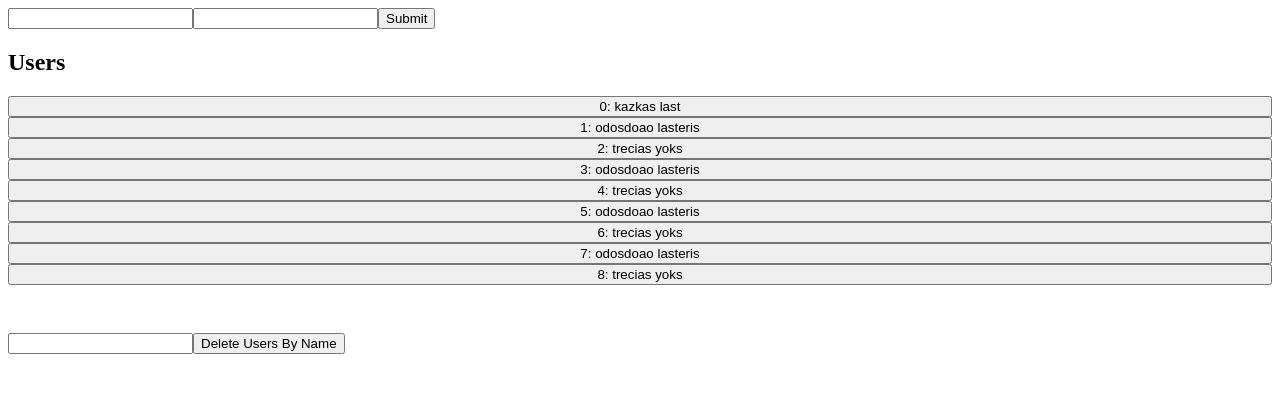
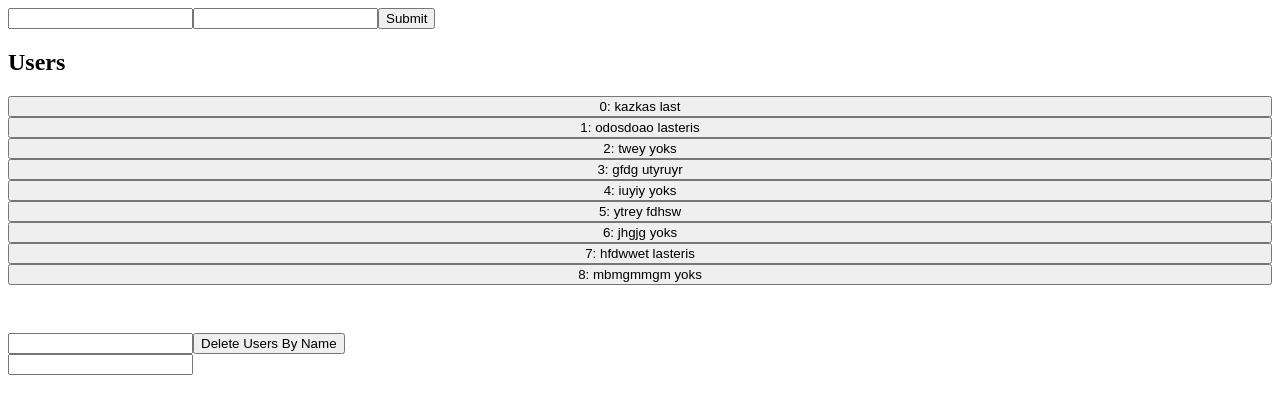
Before and after one commit to myka1/react-kazka, a React (Vite) app: page / in a window 1280 px wide. Shown: the top 414 px of the page. Built offline with nearby package versions, Linux system fonts and the light colour scheme.

Commit message:
adding new features

```diff
--- a/src/App.tsx
+++ b/src/App.tsx
@@ -1,8 +1,11 @@
-import { useEffect, useState } from "react";
+import { useEffect, useId, useState } from "react";
 import UsersList from "./components/UsersList";
-import useKeydownListener from "./hooks/useKeydownListener";
-// import useUsersListRefiller from "./hooks/useUsersListRefiller";
+// import useKeydownListener from "./hooks/useKeydownListener";
+import useUsersListRefiller from "./hooks/useUsersListRefiller";
 import DeleteByName from "./components/DeleteByName";
+import SearchBar from "./components/SearchBar";
+import { useSearch } from "./hooks/useSearch";
+import { getFilteredUsers } from "./utils";
 
 export type User = {
   name: string;
@@ -13,56 +16,70 @@ export type User = {
 const mockUsers = [
   { id: 0, name: "kazkas", lastName: "last" },
   { id: 1, name: "odosdoao", lastName: "lasteris" },
-  { id: 2, name: "trecias", lastName: "yoks" },
-  { id: 3, name: "odosdoao", lastName: "lasteris" },
-  { id: 4, name: "trecias", lastName: "yoks" },
-  { id: 5, name: "odosdoao", lastName: "lasteris" },
-  { id: 6, name: "trecias", lastName: "yoks" },
-  { id: 7, name: "odosdoao", lastName: "lasteris" },
-  { id: 8, name: "trecias", lastName: "yoks" },
+  { id: 2, name: "twey", lastName: "yoks" },
+  { id: 3, name: "gfdg", lastName: "utyruyr" },
+  { id: 4, name: "iuyiy", lastName: "yoks" },
+  { id: 5, name: "ytrey", lastName: "fdhsw" },
+  { id: 6, name: "jhgjg", lastName: "yoks" },
+  { id: 7, name: "hfdwwet", lastName: "lasteris" },
+  { id: 8, name: "mbmgmmgm", lastName: "yoks" },
 ];
+
+let index = mockUsers.length;
 
 const App = () => {
   const [users, setUsers] = useState<User[]>(mockUsers);
   const [name, setName] = useState("");
   const [lastName, setLastName] = useState("");
-  const [nameToDelete, setNameToDelete] = useState("");
+  const { SearchBarElement, searchQuery } = useSearch();
+  // const [nameToDelete, setNameToDelete] = useState("");
 
   // useKeydownListener(() => removeUser(users.length - 1));
 
-  const useUsersListRefiller = () => {
-    useEffect(() => {
-      setUsers(mockUsers);
-      return setUsers(mockUsers);
-    }, [users.length === 0]);
-  };
-
-  useUsersListRefiller();
+  useUsersListRefiller(users, () => setUsers(mockUsers));
 
   const addUser = () => {
-    const newUser = { id: users[users.length - 1].id + 1, name, lastName };
+    const newUser = { id: index, name, lastName };
     setUsers((currentUsers) => [...currentUsers, newUser]);
+    index++;
     setName("");
     setLastName("");
   };
 
-  const removeUser = (id: number) => {
+  const removeUser = (user: User) => {
     setUsers((currentUsers) =>
-      currentUsers.filter((user) => {
-        return id !== user.id;
+      currentUsers.filter((currentUser) => {
+        return user.id !== currentUser.id;
       })
     );
   };
 
+  const duplicateUser = (user: User) => {
+    const newUser: User = {
+      name: user.name,
+      lastName: user.lastName,
+      id: index,
+    };
+    index++;
+    const freshUsers = JSON.parse(JSON.stringify(users));
+    freshUsers.splice(users.indexOf(user) + 1, 0, newUser);
+
+    setUsers(freshUsers);
+    console.log(freshUsers);
+  };
+
   const removeUserByName = (name: string) => {
+    if (!users.some((user) => user.name === name)) {
+      return alert("nera tokio vardo");
+    }
     setUsers((currentUsers) =>
       currentUsers.filter((user) => {
         return name.toLowerCase() !== user.name.toLowerCase();
       })
     );
-    setNameToDelete("");
   };
 
+  const filteredUsers = getFilteredUsers(users, searchQuery);
   return (
     <div>
       <form
@@ -76,12 +93,9 @@ const App = () => {
 
         <button>Submit</button>
       </form>
-      <UsersList users={users} onUserClick={removeUser} />
-      <DeleteByName
-        removeUserByName={removeUserByName}
-        nameToDelete={nameToDelete}
-        setNameToDelete={setNameToDelete}
-      />
+      <UsersList users={filteredUsers} onUserClick={duplicateUser} />
+      <DeleteByName removeUserByName={removeUserByName} />
+      <SearchBarElement />
     </div>
   );
 };
--- a/src/components/DeleteByName.tsx
+++ b/src/components/DeleteByName.tsx
@@ -1,18 +1,20 @@
+import { useState } from "react";
+import { User } from "../App";
+
 const DeleteByName = ({
   removeUserByName,
-  nameToDelete,
-  setNameToDelete,
 }: {
   removeUserByName: (nameToDelete: string) => void;
-  nameToDelete: string;
-  setNameToDelete: (value: string) => void;
 }) => {
+  const [nameToDelete, setNameToDelete] = useState("");
+
   return (
     <form
       style={{ marginTop: "3rem" }}
       onSubmit={(e) => {
         e.preventDefault();
         removeUserByName(nameToDelete);
+        setNameToDelete("");
       }}
     >
       <input
--- /dev/null
+++ b/src/components/SearchBar.tsx
@@ -0,0 +1,5 @@
+const SearchBar = ({ onChange }: { onChange: (query: string) => void }) => {
+  return <input onChange={(e) => onChange(e.target.value)} />;
+};
+
+export default SearchBar;
--- a/src/components/UsersList.tsx
+++ b/src/components/UsersList.tsx
@@ -6,14 +6,14 @@ const UsersList = ({
   onUserClick,
 }: {
   users: User[];
-  onUserClick: (id: number) => void;
+  onUserClick: (user: User) => void;
 }) => {
   return (
     <div>
       <h2>Users</h2>
       <div style={{ display: "flex", flexDirection: "column" }}>
         {users.map((user) => (
-          <button onClick={() => onUserClick(user.id)} key={user.id}>
+          <button onClick={() => onUserClick(user)} key={user.id}>
             {user.id}: {user.name} {user.lastName}
           </button>
         ))}
--- /dev/null
+++ b/src/hooks/useSearch.tsx
@@ -0,0 +1,13 @@
+import { useCallback, useState } from "react";
+import SearchBar from "../components/SearchBar";
+
+export const useSearch = () => {
+  const [searchQuery, setSearchQuery] = useState("");
+
+  const SearchBarElement = useCallback(
+    () => <SearchBar onChange={setSearchQuery} />,
+    []
+  );
+
+  return { searchQuery, SearchBarElement };
+};
--- a/src/hooks/useUsersListRefiller.ts
+++ b/src/hooks/useUsersListRefiller.ts
@@ -1,14 +1,12 @@
 import { useEffect } from "react";
 import { User } from "../App";
 
-const useUsersListRefiller = (action: (value: any) => User, user: boolean, value: User[]) => {
+
+const useUsersListRefiller = (users: User[], refillUserList: () => void) => {
     useEffect(() => {
-        action(value)
-        return
-    }, [user])
+      refillUserList();
 
-}
+    }, [users.length === 0]);
+  };
 
 export default useUsersListRefiller;
-
-// Nesigauna padaryt kad taip veiktu
--- /dev/null
+++ b/src/utils.ts
@@ -0,0 +1,6 @@
+import { User } from "./App";
+
+export const getFilteredUsers = (users: User[], searchQuery: string) => {
+    const filteredUsers = users.filter((user) => user.name.toLowerCase().includes(searchQuery.toLowerCase()));
+    return filteredUsers;
+}
```
